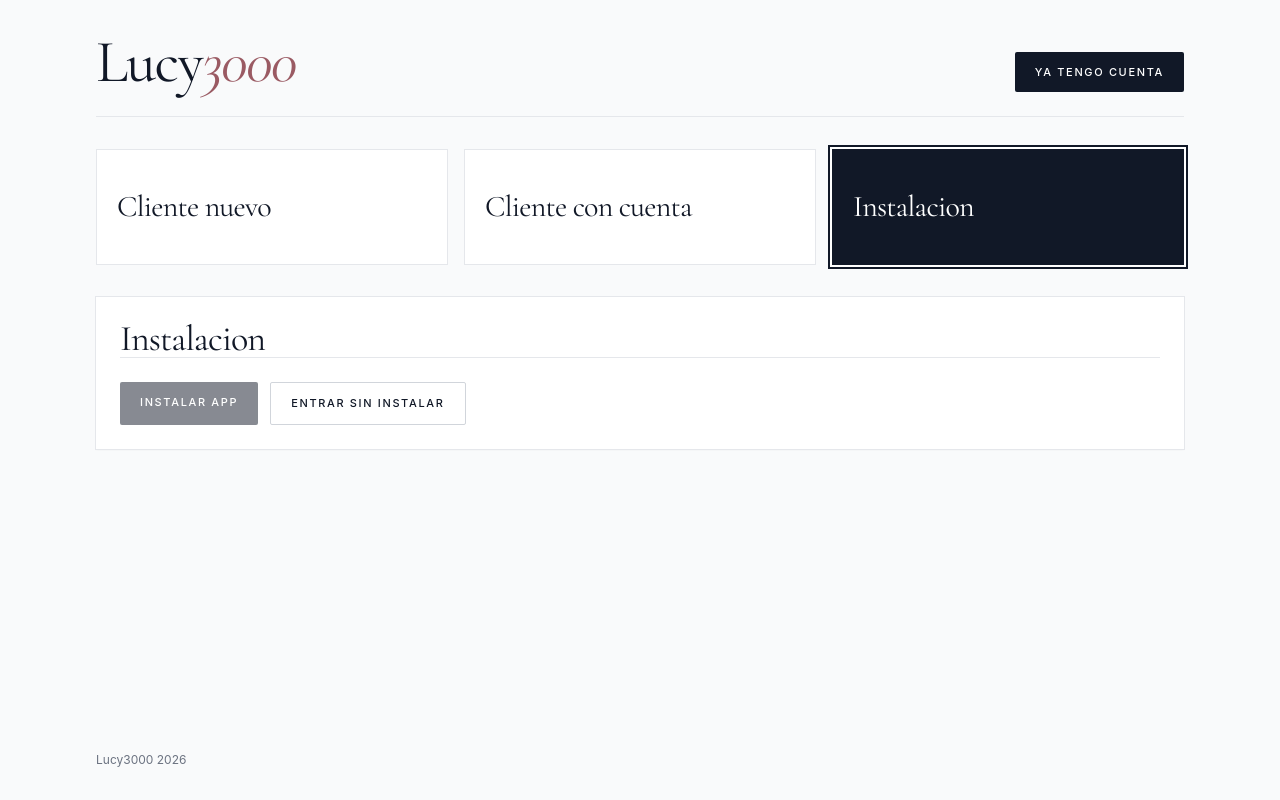
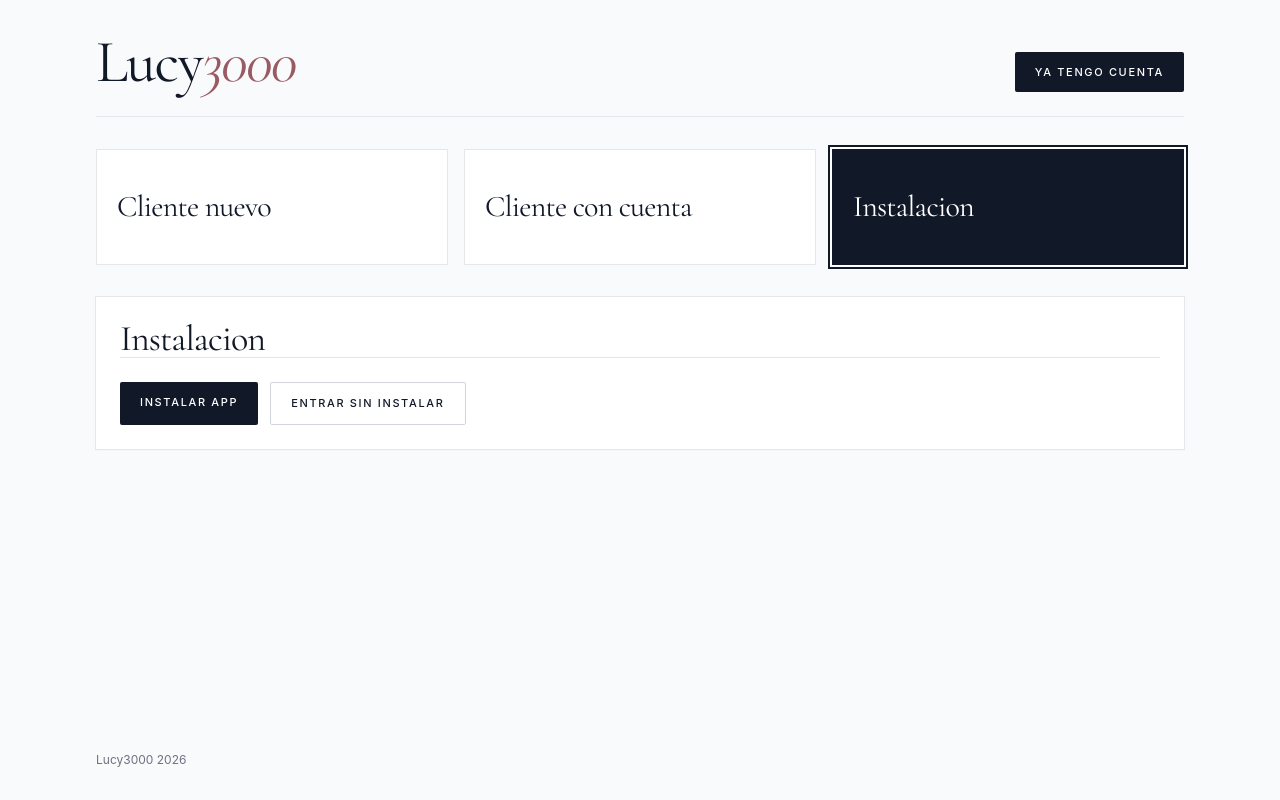
Before and after one commit to Sergiom84/Lucy3000, a React (Vite) app: page / in a window 1280 px wide. Both pictures are taken after a click on the button "Instalacion". Built offline with nearby package versions, Linux system fonts and the light colour scheme.

Commit message:
Allow install action fallback

```diff
--- a/src/renderer/pages/PublicAccess.tsx
+++ b/src/renderer/pages/PublicAccess.tsx
@@ -78,7 +78,7 @@ function AccountPanel() {
 }
 
 function InstallPanel() {
-  const { canPromptInstall, install, isStandalone, isSupportedContext } = usePwaInstallPrompt()
+  const { install, isStandalone, isSupportedContext } = usePwaInstallPrompt()
 
   return (
     <section className="border-t border-gray-200 pt-6">
@@ -86,7 +86,7 @@ function InstallPanel() {
         <button
           type="button"
           onClick={() => void install()}
-          disabled={!canPromptInstall || isStandalone || !isSupportedContext}
+          disabled={isStandalone || !isSupportedContext}
           className="inline-flex rounded-sm bg-gray-900 px-5 py-3 text-[11px] font-medium uppercase tracking-[0.15em] text-white transition hover:bg-black disabled:cursor-not-allowed disabled:opacity-50"
         >
           Instalar app
```
